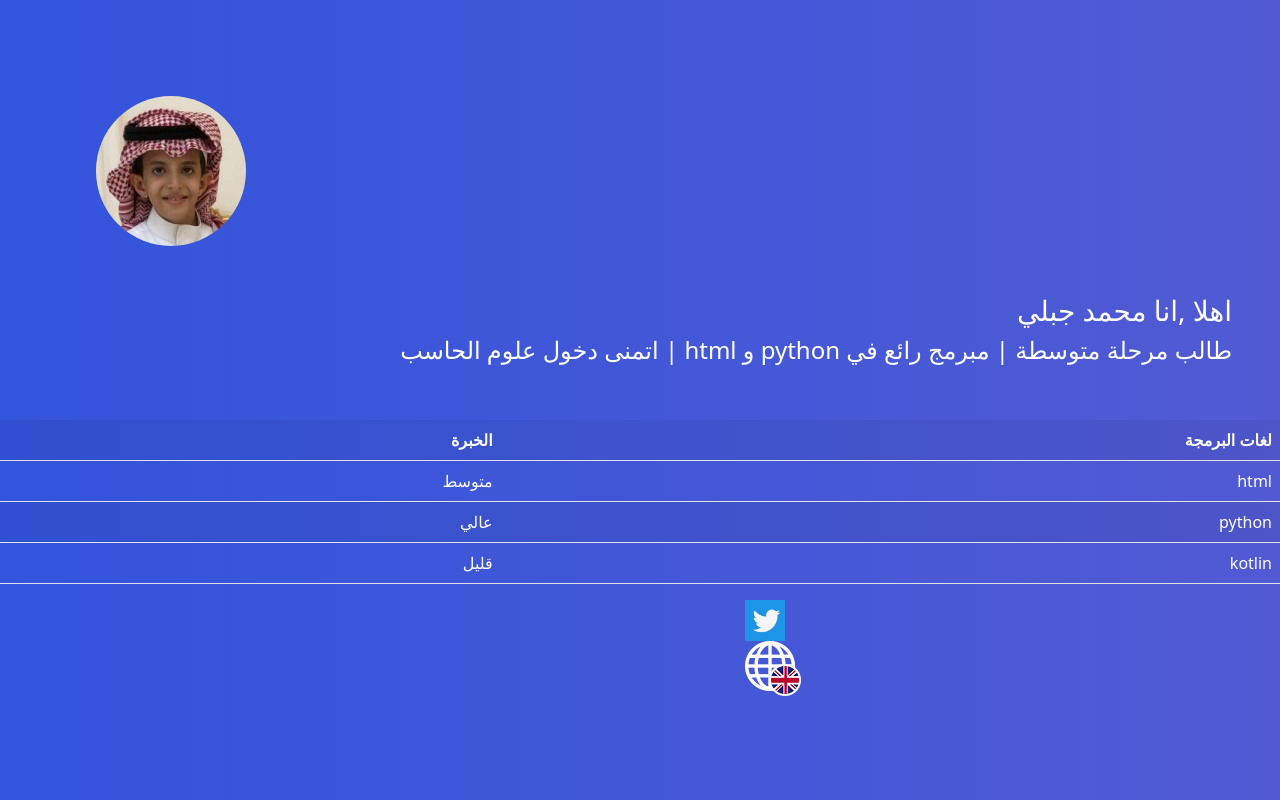
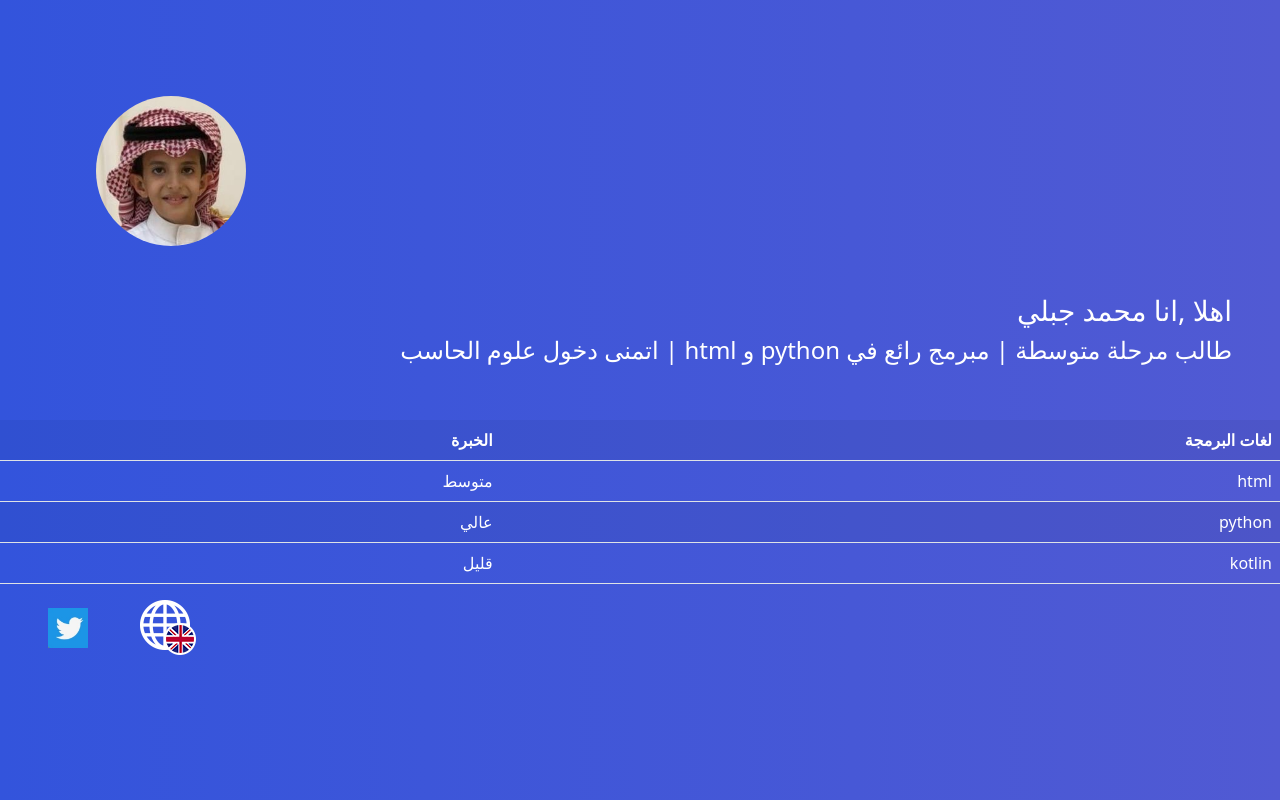
Before and after one commit to m10jab/personal-page-ar, a plain HTML site: page index.html in a window 1280 px wide. Drawn offline with nearby package versions, Linux system fonts and the light colour scheme.

Commit message:
Update index.html

```diff
--- a/index.html
+++ b/index.html
@@ -15,7 +15,7 @@
             text-align: center;
             padding-top: 240px;
           }
-          a{ padding-left: 19.7cm;
+          a{ padding-right:10cm ;
           }
           button{
             background-color: #3354dc;
@@ -64,7 +64,7 @@
         </tr>
       </tr>
     </table>
-    <a  href="https://twitter.com/m10jab"><img src="Twitter.jpg" alt="Twitter logo"width=40 ></a>
+    <a class="p-5" href="https://twitter.com/m10jab"><img src="Twitter.jpg" alt="Twitter logo"width=40 ></a>
     <a class="md-5" id="MOH" href="https://m10jab.netlify.app"><img src="lang_eng.png" alt=""></a>
     <script src="https://cdn.jsdelivr.net/npm/bootstrap@5.0.2/dist/js/bootstrap.bundle.min.js" integrity="sha384-MrcW6ZMFYlzcLA8Nl+NtUVF0sA7MsXsP1UyJoMp4YLEuNSfAP+JcXn/tWtIaxVXM" crossorigin="anonymous"></script>
   </body>
```
